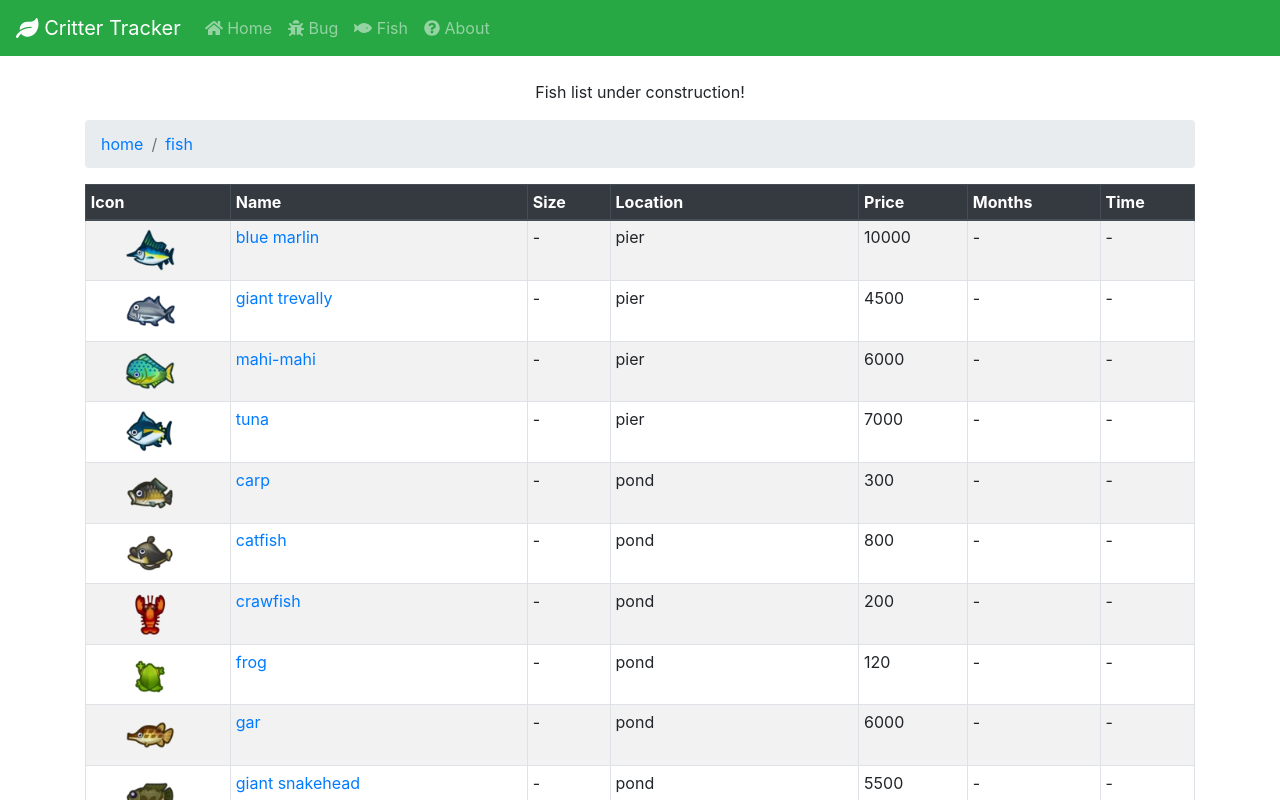
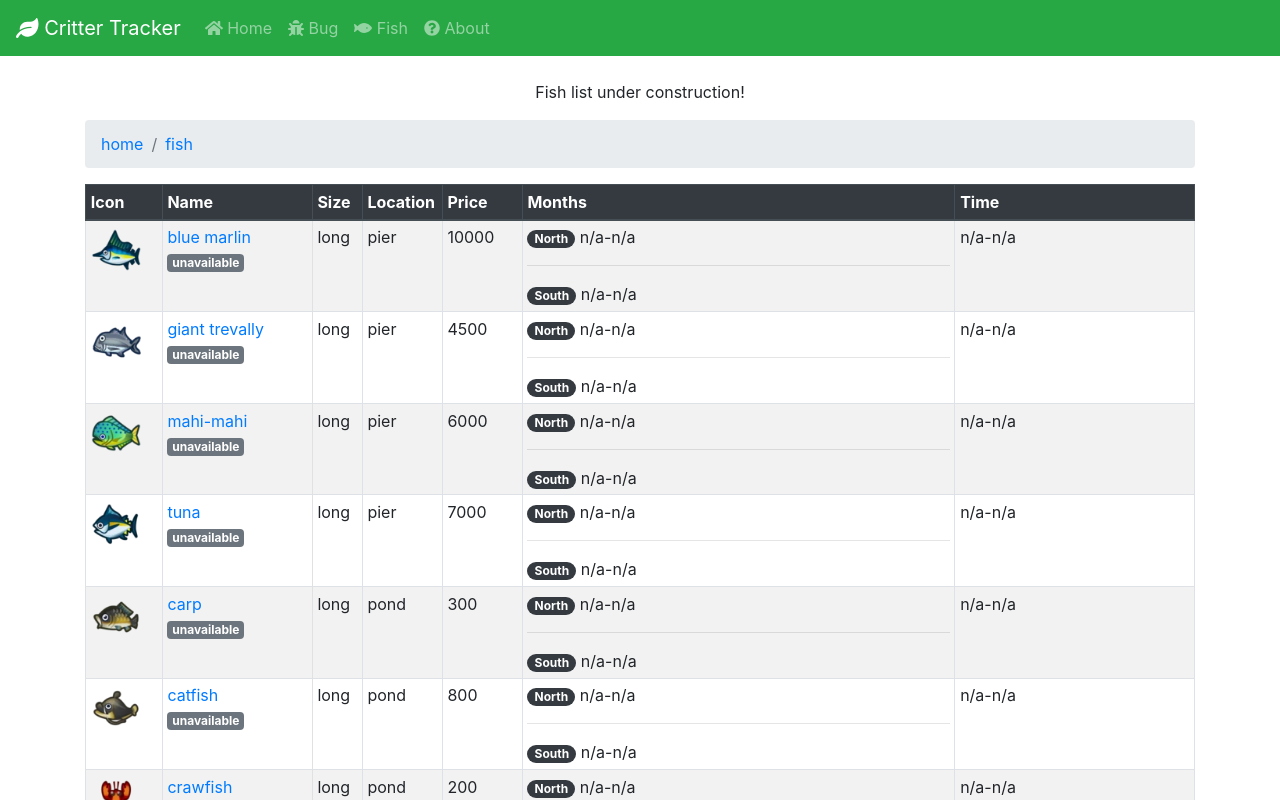
Before and after one commit to Korywon/critter-tracker, a React (Create React App) app: page /fish in a window 1280 px wide. Shown: the top 800 px of the page. Built offline with nearby package versions, Linux system fonts and the light colour scheme.

Commit message:
Create hemisphere and tags for each fish

```diff
--- a/src/components/fish/fish-list.component.js
+++ b/src/components/fish/fish-list.component.js
@@ -2,12 +2,14 @@ import React, { Component } from 'react';
 import { Link } from 'react-router-dom';
 import axios from 'axios';
 
-import { Table } from 'react-bootstrap';
+import { Badge, Table } from 'react-bootstrap';
 import BreadcrumbMenu from '../breadcrumb.component';
 
-const Fish = props => (
+const Fish = props => {
+  return (
     <tr id={props.fish.id}>
       <td className="text-center">
+        <Link to={'/fish/' + props.fish.id }>
           <img
             width={50}
             height={50}
@@ -15,21 +17,63 @@ const Fish = props => (
             src={"/image/fish/" + props.fish.id + ".webp"}
             alt="-"
           />
+        </Link>
       </td>
       <td>
         <Link style={{display:"block"}} to={'/fish/' + props.fish.id }>
           {props.fish.name}
         </Link>
+        { <Badges fish={props.fish} key={props.fish.id} /> }
       </td>
-    <td>-</td>
-    <td>{props.fish.location}</td>
+      <td>long</td>
+      <td>
+        {props.fish.location}
+      </td>
       <td>
         { props.fish.price }
       </td>
-    <td>-</td>
-    <td>-</td>
+      <td>
+        <Badge pill variant="dark">North</Badge> n/a-n/a
+        <hr />
+        <Badge pill variant="dark">South</Badge> n/a-n/a
+      </td>
+      <td>
+        n/a-n/a
+      </td>
     </tr>
   );
+}
+
+const Badges = props => {
+  let badges = [];                                            // array of badges
+
+  /*
+   * If the fish is currently available.
+   */
+  if (props.fish.available) {
+    badges.push(<><Badge variant="success">available</Badge>&nbsp;</>);
+  } else {
+    badges.push(<><Badge variant="secondary">unavailable</Badge>&nbsp;</>);
+  }
+
+  /*
+   * If this is the last hour to catch the fish.
+   */
+  if (props.fish.lastHour) {
+    badges.push(<><Badge variant="warning">last hour</Badge>&nbsp;</>);
+  }
+
+  /*
+   * If this is the last month to catch the fish.
+   */
+  if (props.fish.lastMonth) {
+    badges.push(<><Badge variant="danger">last month</Badge>&nbsp;</>);
+  }
+
+  return(
+    <>{badges}</>
+  );
+}
 
 export default class FishList extends Component {
   constructor (props) {
@@ -42,6 +86,7 @@ export default class FishList extends Component {
 
   render () {
     return (
+      <>
         <div className="container">
           <div className="text-center">
             <p>
@@ -52,11 +97,11 @@ export default class FishList extends Component {
           <Table striped bordered hover responsive size="sm">
             <thead className="thead-dark">
               <tr>
-              <th>Icon</th>
-              <th>Name</th>
-              <th>Size</th>
-              <th>Location</th>
-              <th>Price</th>
+                <th width={50}>Icon</th>
+                <th width={150}>Name</th>
+                <th width={50}>Size</th>
+                <th width={80}>Location</th>
+                <th width={80}>Price</th>
                 <th>Months</th>
                 <th>Time</th>
               </tr>
@@ -66,6 +111,7 @@ export default class FishList extends Component {
             </tbody>
           </Table>
         </div>
+      </>
     );
   }
 
```
Lines whose indentation alone changed are shown as unchanged.
